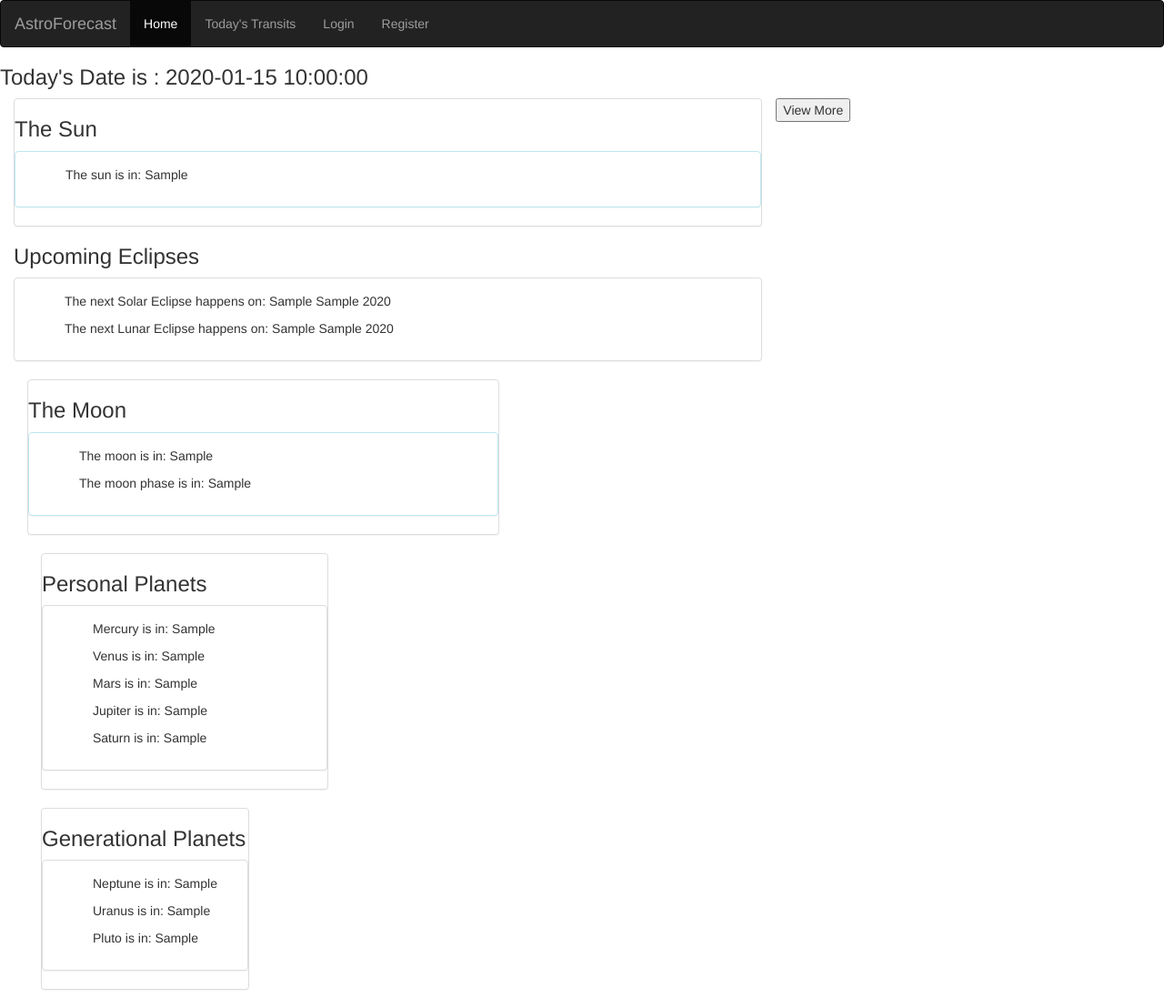
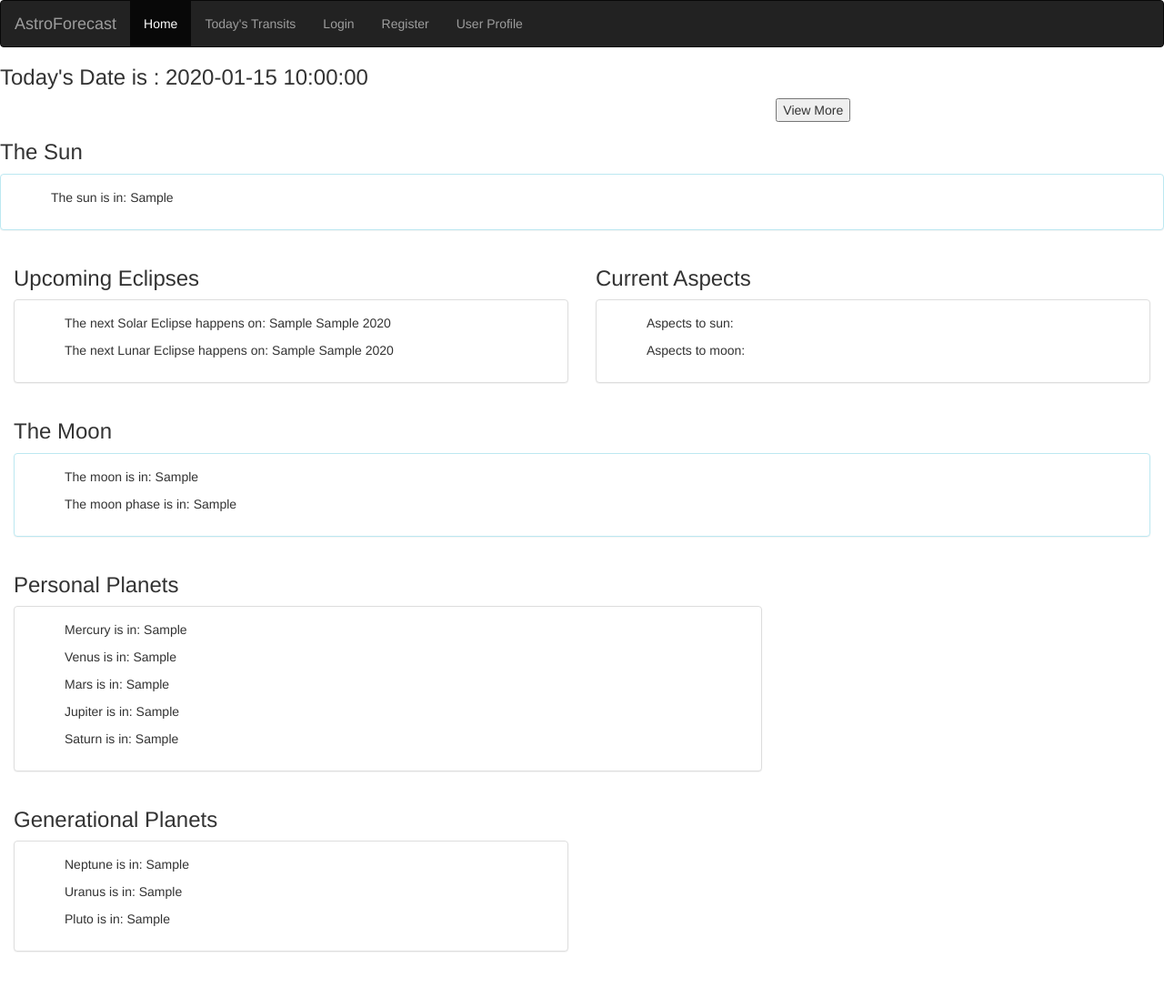
Before and after one commit to maedae104/astro-project, a Flask app: template Templates/transits.html in a window 1280 px wide. Shown: the whole page at 91% size. After the commit the page ends 1046 px from the top, so only its background shows below. Run offline with Flask 2, Linux system fonts and the light colour scheme; the template is opened without the code that fills it: most values are stand-ins (such as "Sample title", 1, 10 or a date in 2020); parts of the project's set-up code (start-up, migrations or seed data) failed here and were passed over; some libraries are stand-ins or nearby versions.

Commit message:
styling divs

```diff
--- a/Templates/base.html
+++ b/Templates/base.html
@@ -33,6 +33,7 @@
           <li><a href="/transits">Today's Transits</a></li>
           <li><a href="/login">Login</a></li>
           <li><a href="/create-user">Register</a></li>
+          <li><a href="/user-profile">User Profile</a></li>
           </ul>
     </nav>
 
--- a/Templates/transits.html
+++ b/Templates/transits.html
@@ -4,8 +4,8 @@
 {% block body %}
 <h3 class="today-date">Today's Date is : {{ today }} </h3>
 <input id="view-more" type="button" value="View More">
-<div class="col-sm-8">
-    <div class="panel panel-default">
+
+<div class="col-md-8"></div>
         <div class="sun-div">
             <h3>The Sun</h3>
             <div class="panel panel-info">
@@ -20,7 +20,7 @@
 </div>
 
 
-<div class="col-md-auto">
+<div class="col-md-6">
     <div class="hidden-panel panel-default">
         <div class="eclipse-div" id="eclipse-id">
         <h3>Upcoming Eclipses</h3>
@@ -41,9 +41,31 @@
     </div>
 </div>
 
+<div class="col-md-6">
+    <div class="hidden-panel panel-default">
+        <div class="aspects-div" id="aspects-id">
+        <h3>Current Aspects</h3>
+        <div class="panel panel-default">
+            <div class="panel-body">
+        <ul>
+            <i class="ai sun"></i>
+            Aspects to sun:
+        </ul>
+        <ul>
+            <i class="ai moon-variant"></i>
+            Aspects to moon:
+        </ul>
 
-  <div class="col-sm-8">
-    <div class="panel panel-default">
+            </div>
+        </div>
+        </div>
+    </div>
+</div>
+
+
+
+
+        <div class="col-md-12">
         <div class="moon-div">
             <h3>The Moon</h3>
             <div class="panel panel-info">
@@ -61,9 +83,9 @@
     </div>
   </div>
 
-  <div class="col-md-8">
-    <div class="panel panel-default">
 
+
+        <div class="col-md-8">
     <div class="inner-planet-div">
         <h3>Personal Planets</h3>
         <div class="panel panel-default">
@@ -93,8 +115,9 @@
         </div>
     </div>
     </div>
- <div class="col-md-6">
-    <div class="panel panel-default">
+
+
+        <div class="col-md-6">
         <div class="outer-planet-div">
             <h3>Generational Planets</h3>
              <div class="panel panel-default">
--- a/server.py
+++ b/server.py
@@ -178,7 +178,7 @@ def user_login():
 
     return render_template('userProfile.html')
 
-@app.route("/user-profile")
+@app.route("/updates")
 def send_user_updates():
 
     transit_update = Transit.query.filter_by(date = crud.current_date)
@@ -203,6 +203,11 @@ def send_user_updates():
 
     return render_template('userProfile.html')
 
+@app.route('/user-profile')
+def display_profile():
+
+    return render_template('userProfile.html')
+
 @app.route('/user-logout')
 def logout():
     ''' Logout user '''
--- a/static/eventlisteners.js
+++ b/static/eventlisteners.js
@@ -3,12 +3,41 @@ const aspect_btn = document.querySelector("#view-more")
 
 const eclipse_div = document.getElementById("eclipse-id")
 
+const aspects_div = document.getElementById("aspects-id")
+
 
 aspect_btn.addEventListener('click', evt => {
-        console.log(evt.target)
-        console.log(eclipse_div)
-        eclipse_div.style.display = 'block'
+        if(evt.target.value == 'View More'){
+                eclipse_div.style.display = 'block'
+                aspects_div.style.display = 'block'
+
+                } else if(evt.target.value == 'View Less'){
+                eclipse_div.style.display = 'none'
+                aspects_div.style.display = 'none'
+                }
         });
+
+aspect_btn.addEventListener('click', evt => {
+        if(aspect_btn.value == 'View More') {
+                aspect_btn.value = 'View Less'
+        } else {
+                aspect_btn.value = 'View More';
+        }
+});
+
+
+function handleClick() {
+    if(aspect_btn.innerHTML == 'View More') {
+        aspect_btn.innerHTML = 'View Less';
+    } else {
+        aspect_btn.innerHTML = 'View More'
+    }
+
+}
+
+aspect_btn.addEventListener('click', handleClick);
+
+
 
 const sunscribe_btn = document.getElementById("text-button")
 
```
Also changed, not shown: Templates/userProfile.html (+23 -5 lines).
